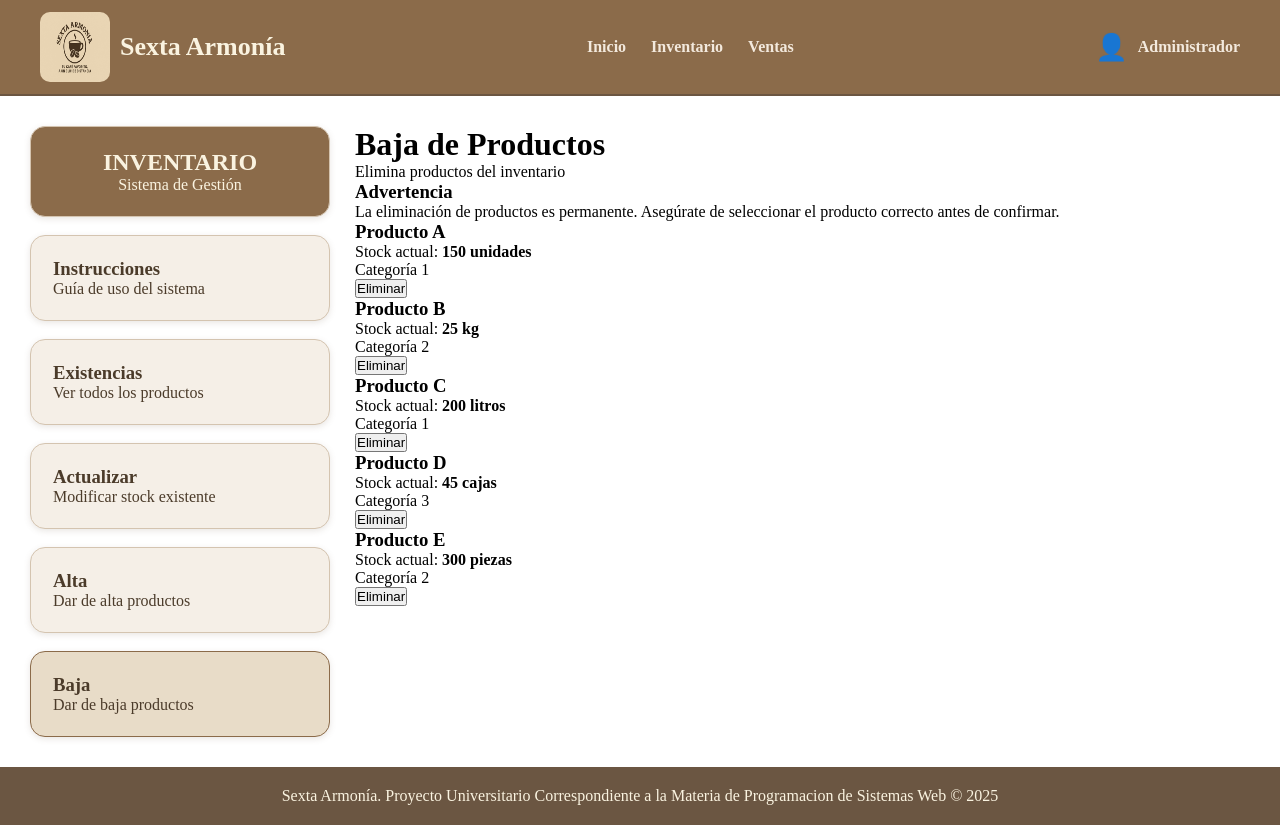
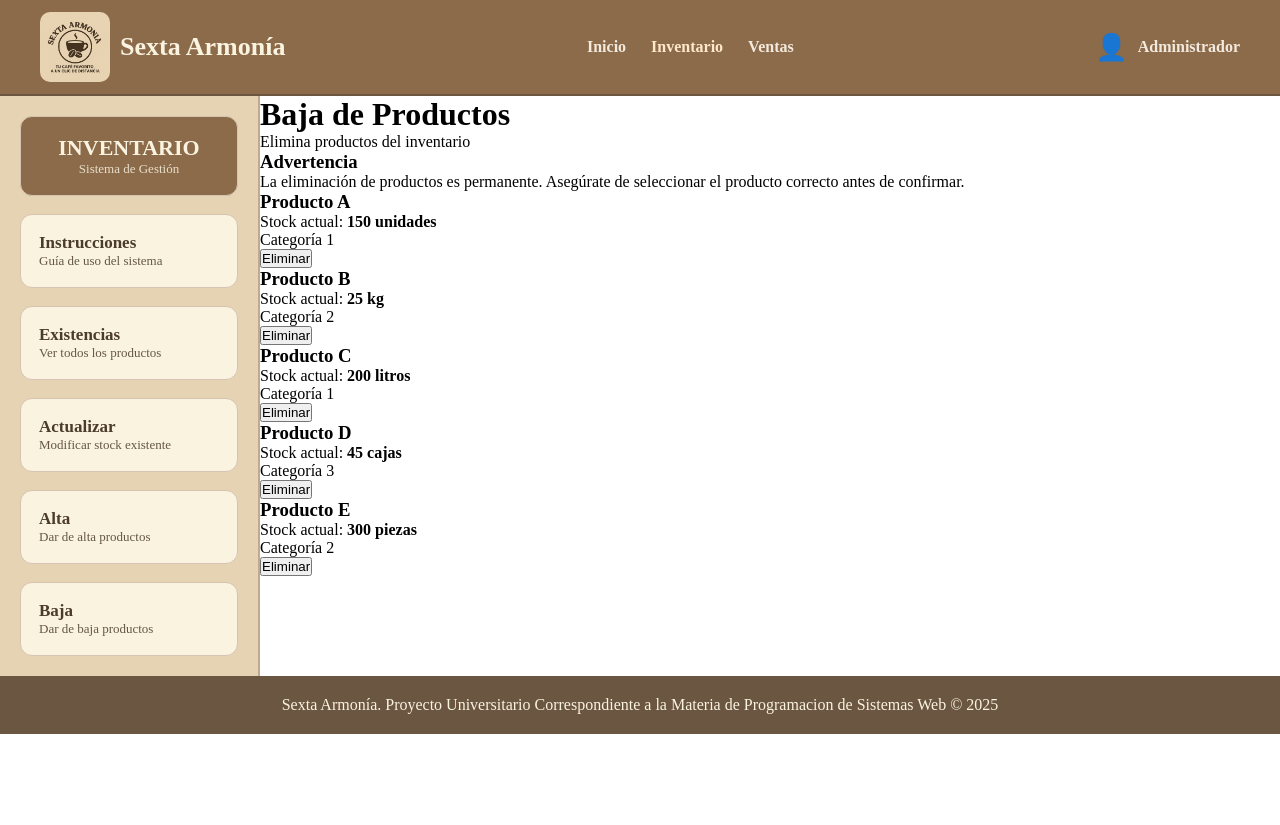
Before and after one commit to FranciscoJavierSV/Proyecto_SW, a plain HTML site: page docs/html/AdminBaja.html in a window 1280 px wide. After the commit the page ends 800 px from the top, so only its background shows below. Drawn offline with Linux system fonts and the light colour scheme.

Commit message:
Adaptaciones de estilos en paginas de administrador

```diff
--- a/docs/css/AdminActualizar.css
+++ b/docs/css/AdminActualizar.css
@@ -1,18 +1,18 @@
-/* BASE GENERAL */
 * {
     margin: 0;
     padding: 0;
     box-sizing: border-box;
 }
 
-body {
+.body{
     background: #FAF3E0;
     min-height: 100vh;
     display: flex;
     flex-direction: column;
+    margin: 0;
+    padding: 0;
 }
 
-/* HEADER */
 .header {
     width: 100%;
     background: #8B6B4A;
@@ -23,6 +23,7 @@ body {
     border-bottom: 2px solid #6B5642;
     position: sticky;
     top: 0;
+    box-sizing: border-box;
 }
 
 .logo-area {
@@ -44,7 +45,6 @@ body {
     color: #FAF3E0;
 }
 
-/* MENÚ */
 .menu {
     display: flex;
     align-items: center;
@@ -64,58 +64,93 @@ body {
     color: #FFE8C9;
 }
 
-/* PERFIL */
 .perfil-admin {
     display: flex;
     align-items: center;
     gap: 10px;
     cursor: pointer;
+    transition: opacity 0.2s;
 }
+
+.perfil-admin:hover {
+    opacity: 0.8;
+}
+
+.perfil-icon {
+    font-size: 26px;
+    color: #F3E9DD;
+}
+
+.admin-name {
+    font-size: 16px;
+    color: #F3E9DD;
+    font-weight: bold;
+}
+
+
+.footer {
+    background: #6B5642;
+    color: #FAF3E0;
+    padding: 20px;
+    text-align: center;
+    margin-top: auto;
+}
+
+.sidebar {
+    width: 260px;
+    background: #E5D3B3;
+    padding: 20px;
+    display: flex;
+    gap: 18px;
+    flex-direction: column;
+    border-right: 2px solid #C0A98E;
+}
+
+.sidebar-card {
+    background: #FAF3E0;
+    border-radius: 12px;
+    padding: 18px;
+    text-decoration: none;
+    color: #4B3B2A;
+    display: block;
+    transition: all .15s;
+    border: 1px solid #D4C4B0;
+}
+
+.sidebar-card:hover {
+    transform: translateY(-3px);
+}
+
+.sidebar-card.active {
+    background: #C0A98E;
+    color: #FAF3E0;
+    border-color: #8B6B4A;
+}
+
+.main-card {
+    background: #8B6B4A;
+    color: #FAF3E0;
+    text-align: center;
+}
+
+.card-title {
+    font-size: 22px;
+    font-weight: bold;
+}
+.card-title-small {
+    font-size: 17px;
+    font-weight: bold;
+}
+.card-subtitle {
+    font-size: 13px;
+    opacity: .85;
+}
+
 
 /* CONTENEDOR */
 .main-container {
     display: flex;
     flex: 1;
-}
-
-/* SIDEBAR — AJUSTADO A LA BASE */
-.sidebar {
-    width: 260px;
-    background: #E5D3B3;
-    padding: 20px;
-    display: flex;
-    flex-direction: column;
-    gap: 15px;
-    border-right: 2px solid #C0A98E;
-}
-
-.sidebar-card {
-    background: #FAF3E0;
-    padding: 15px;
-    border-radius: 10px;
-    display: block;
-    text-decoration: none;
-    color: #4B3B2A;
-    transition: transform 0.15s;
-}
-
-.sidebar-card:hover {
-    transform: scale(1.02);
-}
-
-/* TIPOGRAFÍA SIDEBAR */
-.card-title {
-    font-size: 22px;
-    font-weight: bold;
-}
-
-.card-subtitle {
-    font-size: 14px;
-}
-
-.card-title-small {
-    font-size: 18px;
-    font-weight: bold;
 }
 
 /* CONTENIDO */
@@ -133,12 +168,3 @@ body {
     margin-bottom: 25px;
     box-shadow: 0 2px 8px rgba(107, 86, 66, 0.12);
 }
-
-/* FOOTER */
-.footer {
-    background: #6B5642;
-    color: #FAF3E0;
-    padding: 20px;
-    text-align: center;
-    margin-top: auto;
-}
--- a/docs/css/AdminAlta.css
+++ b/docs/css/AdminAlta.css
@@ -4,11 +4,13 @@
     box-sizing: border-box;
 }
 
-body {
+.body{
     background: #FAF3E0;
     min-height: 100vh;
     display: flex;
     flex-direction: column;
+    margin: 0;
+    padding: 0;
 }
 
 .header {
@@ -21,6 +23,7 @@ body {
     border-bottom: 2px solid #6B5642;
     position: sticky;
     top: 0;
+    box-sizing: border-box;
 }
 
 .logo-area {
@@ -60,6 +63,7 @@ body {
 .menu a.active {
     color: #FFE8C9;
 }
+
 .perfil-admin {
     display: flex;
     align-items: center;
@@ -83,11 +87,13 @@ body {
     font-weight: bold;
 }
 
-.main-container {
-    display: flex;
-    flex: 1;
-    padding: 30px;
-    gap: 25px;
+
+.footer {
+    background: #6B5642;
+    color: #FAF3E0;
+    padding: 20px;
+    text-align: center;
+    margin-top: auto;
 }
 
 .sidebar {
@@ -95,25 +101,30 @@ body {
     background: #E5D3B3;
     padding: 20px;
     display: flex;
+    gap: 18px;
     flex-direction: column;
-    gap: 15px;
     border-right: 2px solid #C0A98E;
 }
 
 .sidebar-card {
     background: #FAF3E0;
-    padding: 15px;
-    border-radius: 10px;
+    border-radius: 12px;
+    padding: 18px;
     text-decoration: none;
+    color: #4B3B2A;
+    display: block;
+    transition: all .15s;
     border: 1px solid #D4C4B0;
-    box-shadow: 0 2px 6px rgba(107, 86, 66, 0.15);
-    cursor: pointer;
-    transition: all 0.25s;
 }
 
 .sidebar-card:hover {
     transform: translateY(-3px);
-    box-shadow: 0 4px 10px rgba(107, 86, 66, 0.25);
+}
+
+.sidebar-card.active {
+    background: #C0A98E;
+    color: #FAF3E0;
+    border-color: #8B6B4A;
 }
 
 .main-card {
@@ -126,22 +137,18 @@ body {
     font-size: 22px;
     font-weight: bold;
 }
-
 .card-title-small {
-    font-size: 18px;
+    font-size: 17px;
     font-weight: bold;
-    color: #6B5642;
+}
+.card-subtitle {
+    font-size: 13px;
+    opacity: .85;
 }
 
-.card-subtitle {
-    font-size: 14px;
-    color: #6B5642;
-    opacity: 0.75;
-}
-
-.main-card .card-subtitle {
-    color: #F3E9DD;
-    opacity: 0.9;
+.main-container {
+    display: flex;
+    flex: 1;
 }
 
 .content-area {
@@ -242,10 +249,3 @@ body {
     background: #C19A6B;
     color: #FAF3E0;
 }
-
-.footer {
-    background: #6B5642;
-    color: #FAF3E0;
-    padding: 20px;
-    text-align: center;
-}
--- a/docs/css/AdminBaja.css
+++ b/docs/css/AdminBaja.css
@@ -2,6 +2,16 @@
     margin: 0;
     padding: 0;
     box-sizing: border-box;
+}
+
+
+.body{
+    background: #FAF3E0;
+    min-height: 100vh;
+    display: flex;
+    flex-direction: column;
+    margin: 0;
+    padding: 0;
 }
 
 .header {
@@ -14,6 +24,7 @@
     border-bottom: 2px solid #6B5642;
     position: sticky;
     top: 0;
+    box-sizing: border-box;
 }
 
 .logo-area {
@@ -26,6 +37,7 @@
     width: 70px;
     height: 70px;
     border-radius: 10px;
+    object-fit: cover;
 }
 
 .logo-text {
@@ -36,6 +48,7 @@
 
 .menu {
     display: flex;
+    align-items: center;
     gap: 25px;
 }
 
@@ -43,16 +56,25 @@
     text-decoration: none;
     color: #F3E9DD;
     font-weight: bold;
+    font-size: 16px;
+    transition: color 0.2s;
 }
 
-.menu a:hover {
+.menu a:hover,
+.menu a.active {
     color: #FFE8C9;
 }
 
 .perfil-admin {
     display: flex;
+    align-items: center;
     gap: 10px;
-    align-items: center;
+    cursor: pointer;
+    transition: opacity 0.2s;
+}
+
+.perfil-admin:hover {
+    opacity: 0.8;
 }
 
 .perfil-icon {
@@ -61,48 +83,11 @@
 }
 
 .admin-name {
+    font-size: 16px;
     color: #F3E9DD;
     font-weight: bold;
 }
 
-.main-container {
-    display: flex;
-    padding: 30px;
-    gap: 25px;
-}
-
-.sidebar {
-    width: 300px;
-    display: flex;
-    flex-direction: column;
-    gap: 18px;
-}
-
-.sidebar-card {
-    background: #F5EFE7;
-    padding: 22px;
-    border-radius: 15px;
-    border: 1px solid #D4C4B0;
-    box-shadow: 0 2px 6px rgba(107, 86, 66, 0.15);
-    text-decoration: none;
-    color: #4B3B2A;
-    transition: all 0.3s;
-}
-
-.sidebar-card:hover {
-    transform: translateY(-3px);
-}
-
-.sidebar-card.active {
-    background: #E8DCC8;
-    border-color: #8B6B4A;
-}
-
-.main-card {
-    background: #8B6B4A;
-    text-align: center;
-    color: #FAF3E0;
-}
 
 .footer {
     background: #6B5642;
@@ -111,3 +96,64 @@
     text-align: center;
     margin-top: auto;
 }
+
+.sidebar {
+    width: 260px;
+    background: #E5D3B3;
+    padding: 20px;
+    display: flex;
+    gap: 18px;
+    flex-direction: column;
+    border-right: 2px solid #C0A98E;
+}
+
+.sidebar-card {
+    background: #FAF3E0;
+    border-radius: 12px;
+    padding: 18px;
+    text-decoration: none;
+    color: #4B3B2A;
+    display: block;
+    transition: all .15s;
+    border: 1px solid #D4C4B0;
+}
+
+.sidebar-card:hover {
+    transform: translateY(-3px);
+}
+
+.sidebar-card.active {
+    background: #C0A98E;
+    color: #FAF3E0;
+    border-color: #8B6B4A;
+}
+
+.main-card {
+    background: #8B6B4A;
+    color: #FAF3E0;
+    text-align: center;
+}
+
+.card-title {
+    font-size: 22px;
+    font-weight: bold;
+}
+.card-title-small {
+    font-size: 17px;
+    font-weight: bold;
+}
+.card-subtitle {
+    font-size: 13px;
+    opacity: .85;
+}
+
+.main-container {
+    display: flex;
+    flex: 1;
+}
+
+.main-card {
+    background: #8B6B4A;
+    text-align: center;
+    color: #FAF3E0;
+}
--- a/docs/css/AdminExistencias.css
+++ b/docs/css/AdminExistencias.css
@@ -4,11 +4,13 @@
     box-sizing: border-box;
 }
 
-body {
+.body{
     background: #FAF3E0;
     min-height: 100vh;
     display: flex;
     flex-direction: column;
+    margin: 0;
+    padding: 0;
 }
 
 .header {
@@ -21,7 +23,13 @@ body {
     border-bottom: 2px solid #6B5642;
     position: sticky;
     top: 0;
-    z-index: 10;
+    box-sizing: border-box;
+}
+
+.logo-area {
+    display: flex;
+    align-items: center;
+    gap: 10px;
 }
 
 .logo-img {
@@ -39,6 +47,7 @@ body {
 
 .menu {
     display: flex;
+    align-items: center;
     gap: 25px;
 }
 
@@ -47,23 +56,44 @@ body {
     color: #F3E9DD;
     font-weight: bold;
     font-size: 16px;
+    transition: color 0.2s;
 }
 
-.menu a.active,
-.menu a:hover {
+.menu a:hover,
+.menu a.active {
     color: #FFE8C9;
 }
 
 .perfil-admin {
     display: flex;
+    align-items: center;
     gap: 10px;
-    align-items: center;
     cursor: pointer;
+    transition: opacity 0.2s;
 }
 
-.main-container {
-    display: flex;
-    flex: 1;
+.perfil-admin:hover {
+    opacity: 0.8;
+}
+
+.perfil-icon {
+    font-size: 26px;
+    color: #F3E9DD;
+}
+
+.admin-name {
+    font-size: 16px;
+    color: #F3E9DD;
+    font-weight: bold;
+}
+
+
+.footer {
+    background: #6B5642;
+    color: #FAF3E0;
+    padding: 20px;
+    text-align: center;
+    margin-top: auto;
 }
 
 .sidebar {
@@ -116,28 +146,16 @@ body {
     opacity: .85;
 }
 
+.main-container {
+    display: flex;
+    flex: 1;
+}
+
 .content-area {
     flex: 1;
     padding: 35px;
 }
 
-.page-header {
-    background: #FFFFFF;
-    padding: 25px;
-    border-radius: 12px;
-    box-shadow: 0 2px 6px rgba(107, 86, 66, 0.15);
-    margin-bottom: 22px;
-}
-
-.page-header h1 {
-    font-size: 28px;
-    color: #6B5642;
-}
-
-.page-header p {
-    font-size: 16px;
-    color: #8B6B4A;
-}
 
 .stats-cards {
     display: flex;
@@ -201,10 +219,3 @@ body {
     background: #D9534F;
     color: #fff;
 }
-
-.footer {
-    background: #6B5642;
-    color: #FAF3E0;
-    text-align: center;
-    padding: 20px;
-}
--- a/docs/css/AdminInventario.css
+++ b/docs/css/AdminInventario.css
@@ -1,4 +1,10 @@
-body {
+* {
+    margin: 0;
+    padding: 0;
+    box-sizing: border-box;
+}
+
+.body{
     background: #FAF3E0;
     min-height: 100vh;
     display: flex;
@@ -81,9 +87,13 @@ body {
     font-weight: bold;
 }
 
-.main-container {
-    display: flex;
-    flex: 1;
+
+.footer {
+    background: #6B5642;
+    color: #FAF3E0;
+    padding: 20px;
+    text-align: center;
+    margin-top: auto;
 }
 
 .sidebar {
@@ -91,46 +101,54 @@ body {
     background: #E5D3B3;
     padding: 20px;
     display: flex;
+    gap: 18px;
     flex-direction: column;
-    gap: 15px;
-    box-sizing: border-box;
     border-right: 2px solid #C0A98E;
 }
 
 .sidebar-card {
     background: #FAF3E0;
-    padding: 15px;
-    border-radius: 10px;
+    border-radius: 12px;
+    padding: 18px;
     text-decoration: none;
     color: #4B3B2A;
     display: block;
-    transition: transform 0.15s;
+    transition: all .15s;
+    border: 1px solid #D4C4B0;
 }
 
 .sidebar-card:hover {
-    transform: scale(1.02);
+    transform: translateY(-3px);
+}
+
+.sidebar-card.active {
+    background: #C0A98E;
+    color: #FAF3E0;
+    border-color: #8B6B4A;
+}
+
+.main-container {
+    display: flex;
+    flex: 1;
 }
 
 .main-card {
-    background: #C0A98E;
-    color: #4B3B2A;
+    background: #8B6B4A;
+    color: #FAF3E0;
+    text-align: center;
 }
 
 .card-title {
-    margin: 0;
     font-size: 22px;
     font-weight: bold;
 }
-
+.card-title-small {
+    font-size: 17px;
+    font-weight: bold;
+}
 .card-subtitle {
-    margin: 0;
-    font-size: 14px;
-}
-
-.card-title-small {
-    margin: 0;
-    font-size: 18px;
-    font-weight: bold;
+    font-size: 13px;
+    opacity: .85;
 }
 
 .content-area {
@@ -162,11 +180,3 @@ body {
     margin-top: 0;
     color: #4B3B2A;
 }
-
-.footer {
-    background: #6B5642;
-    color: #FAF3E0;
-    padding: 20px;
-    text-align: center;
-    margin-top: auto;
-}
--- a/docs/css/AdminPrincipal.css
+++ b/docs/css/AdminPrincipal.css
@@ -1,3 +1,9 @@
+* {
+    margin: 0;
+    padding: 0;
+    box-sizing: border-box;
+}
+
 .body{
     background: #FAF3E0;
     min-height: 100vh;
@@ -81,19 +87,6 @@
     font-weight: bold;
 }
 
-.main-content {
-    flex: 1;
-    padding: 40px;
-    display: flex;
-    justify-content: center;
-    align-items: center;
-}
-
-.main-content h1 {
-    font-size: 32px;
-    color: #8B6B4A;
-    text-align: center;
-}
 
 .footer {
     background: #6B5642;
@@ -102,3 +95,8 @@
     text-align: center;
     margin-top: auto;
 }
+
+.main-content{
+    text-align: center;
+    padding: 35px;
+}
--- a/docs/html/AdminBaja.html
+++ b/docs/html/AdminBaja.html
@@ -4,7 +4,7 @@
     <meta charset="UTF-8">
     <meta name="viewport" content="width=device-width, initial-scale=1.0">
     <title>Baja - Inventario</title>
-    <link rel="stylesheet" href="/docs/css/AdminBaja.css">
+    <link rel="stylesheet" href="../css/AdminBaja.css">
 </head>
 <body>
     <header class="header">
@@ -51,7 +51,7 @@
                 <p class="card-subtitle">Dar de alta productos</p>
             </a>
 
-            <a href="/docs/html/AdminBaja.html" class="sidebar-card active">
+            <a href="/docs/html/AdminBaja.html" class="sidebar-card">
                 <h3 class="card-title-small">Baja</h3>
                 <p class="card-subtitle">Dar de baja productos</p>
             </a>
```
Also changed, not shown: docs/html/AdminActualizar.html (+5 -5 lines), docs/html/AdminAlta.html (+2 -2 lines), docs/html/AdminExistencias.html (+10 -10 lines), docs/html/AdminInventario.html (+6 -6 lines), docs/html/AdminPrincipal.html (+7 -5 lines).
